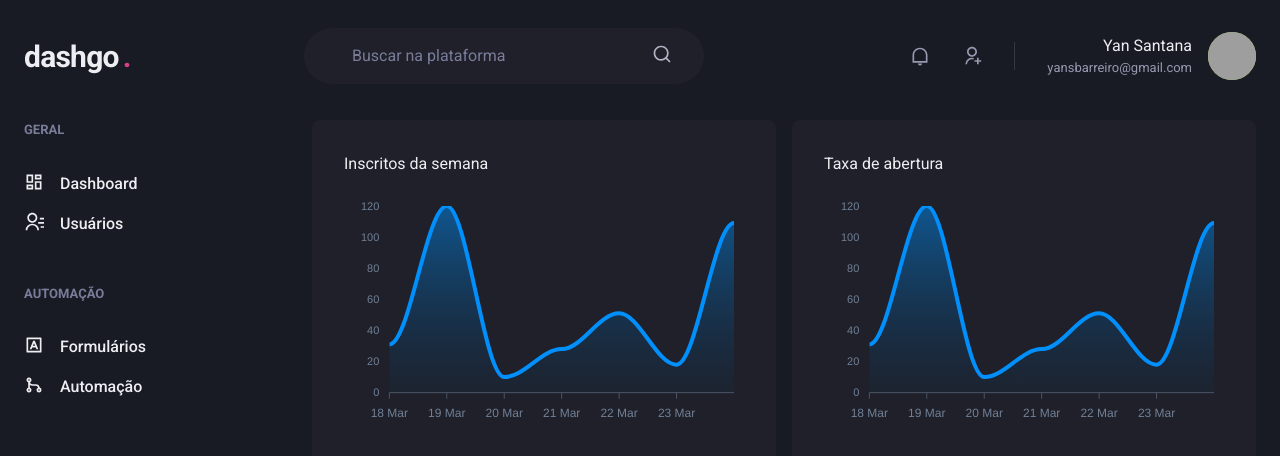
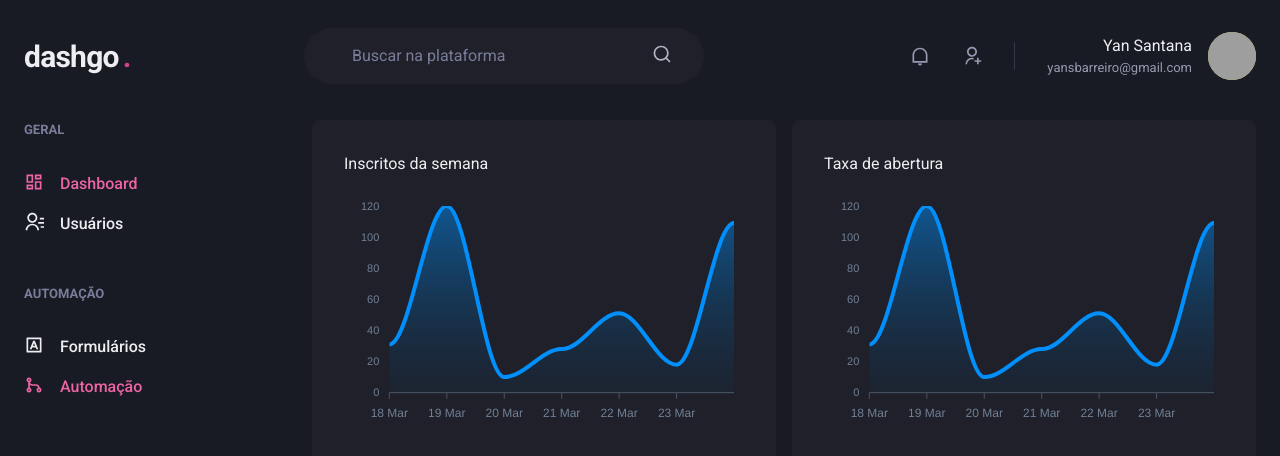
Before and after one commit to Yansb/dashgo, a Next.js app: page /dashboard in a window 1280 px wide. Shown: the top 456 px of the page. Built offline with nearby package versions, Linux system fonts and the light colour scheme; grey boxes are pictures that could not be loaded.

Commit message:
feat: side bar logic

```diff
--- a/src/Components/Sidebar/NavLink.tsx
+++ b/src/Components/Sidebar/NavLink.tsx
@@ -1,16 +1,21 @@
-import { Icon, Link, Text, LinkProps as ChakraLinkProps } from "@chakra-ui/react";
+import { Icon, Link as ChakraLink, Text, LinkProps as ChakraLinkProps } from "@chakra-ui/react";
 import { ElementType } from "react";
+import Link from 'next/link';
+import { ActiveLink } from "../activeLink";
 
 interface NavLinkProps extends ChakraLinkProps{
   icon: ElementType;
-  children: string
+  children: string;
+  href: string;
 }
 
-export function NavLink({children,icon, ...rest}: NavLinkProps){
+export function NavLink({children,icon,href, ...rest}: NavLinkProps){
   return(
-    <Link display="flex" align="center" {...rest}>
-      <Icon as={icon} fontSize="20" />
-      <Text ml="4" fontWeight="medium">{children}</Text>
-    </Link>
+    <ActiveLink href={href} passHref>
+      <ChakraLink display="flex" align="center" {...rest}>
+        <Icon as={icon} fontSize="20" />
+        <Text ml="4" fontWeight="medium">{children}</Text>
+      </ChakraLink>
+    </ActiveLink>
   )
 }
--- a/src/Components/Sidebar/SidebarNav.tsx
+++ b/src/Components/Sidebar/SidebarNav.tsx
@@ -8,12 +8,12 @@
     <Stack spacing="12" align="flex-start">
     <NavSection title="GERAL" >
 
-        <NavLink icon={RiDashboardLine}>Dashboard</NavLink>
-        <NavLink icon={RiContactsLine}>Usuários</NavLink>
+        <NavLink icon={RiDashboardLine} href='/dashboard' >Dashboard</NavLink>
+        <NavLink icon={RiContactsLine} href='/users'>Usuários</NavLink>
     </NavSection>
     <NavSection title="AUTOMAÇÃO">
-        <NavLink icon={RiInputMethodLine} >Formulários</NavLink>
-        <NavLink icon={RiGitMergeLine}>Automação</NavLink>
+        <NavLink icon={RiInputMethodLine} href='/forms'>Formulários</NavLink>
+        <NavLink icon={RiGitMergeLine} href='/'>Automação</NavLink>
     </NavSection>
 
   </Stack>
--- /dev/null
+++ b/src/Components/activeLink.tsx
@@ -0,0 +1,29 @@
+import { useRouter } from 'next/router';
+import Link, {LinkProps} from 'next/link';
+import { cloneElement, ReactElement } from 'react';
+
+interface ActiveLinkProps extends LinkProps{
+  children: ReactElement;
+  shouldMatchExactHref?: boolean;
+}
+
+export function ActiveLink({children, shouldMatchExactHref = false,...rest}:ActiveLinkProps){
+  const {asPath} = useRouter()
+  let isActive = false;
+
+  if(shouldMatchExactHref &&(asPath === rest.href || asPath === rest.as)){
+    isActive = true;
+  }
+
+  if(!shouldMatchExactHref && (asPath.startsWith(String(rest.href)) || asPath.startsWith(String(rest.as)))){
+    isActive = true
+  }
+
+  return(
+    <Link {...rest}>
+      {cloneElement(children, {
+        color: isActive ? 'pink.400' : 'gray.50',
+      })}
+    </Link>
+  )
+}
--- a/src/pages/users/index.tsx
+++ b/src/pages/users/index.tsx
@@ -3,6 +3,8 @@
 import {Header} from "../../Components/Header"
 import { Pagination } from "../../Components/Pagination";
 import { Sidebar } from "../../Components/Sidebar";
+import Link from 'next/link';
+
 
 
 export default function UserList(){
@@ -21,9 +23,11 @@
           <Flex mb="8" justify="space-between" align="center">
             <Heading size="lg" fontWeight="normal">Usuários</Heading>
 
+          <Link href={'/users/create'} passHref>
             <Button as="a" size="sm" fontSize="sm" colorScheme="pink" leftIcon={<Icon as={RiAddLine}/>}>
               Criar novo
             </Button>
+          </Link>
           </Flex>
 
           <Table colorScheme="whiteAlpha">
```
Also changed, not shown: src/pages/users/create.tsx (+7 -4 lines).
